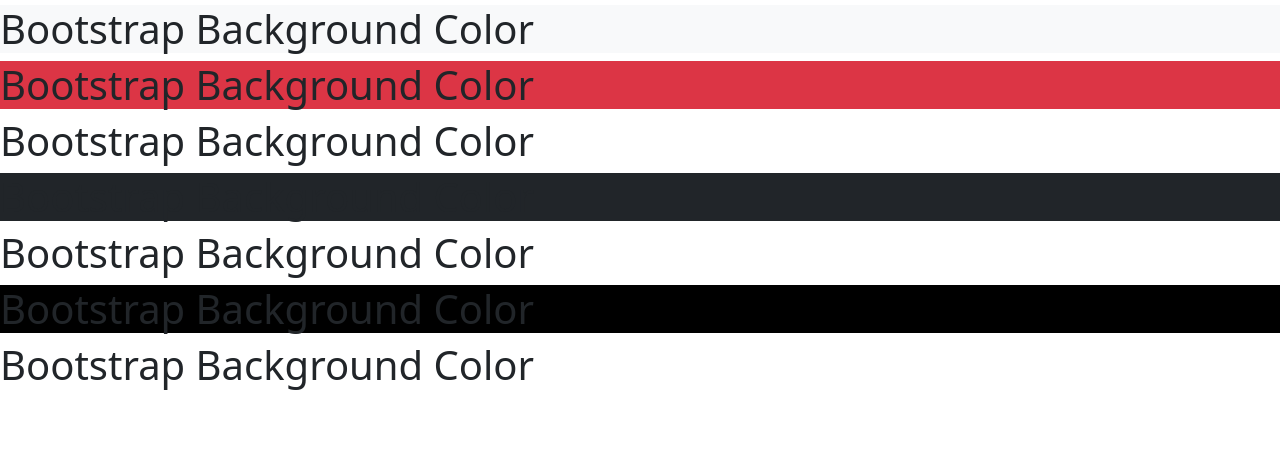
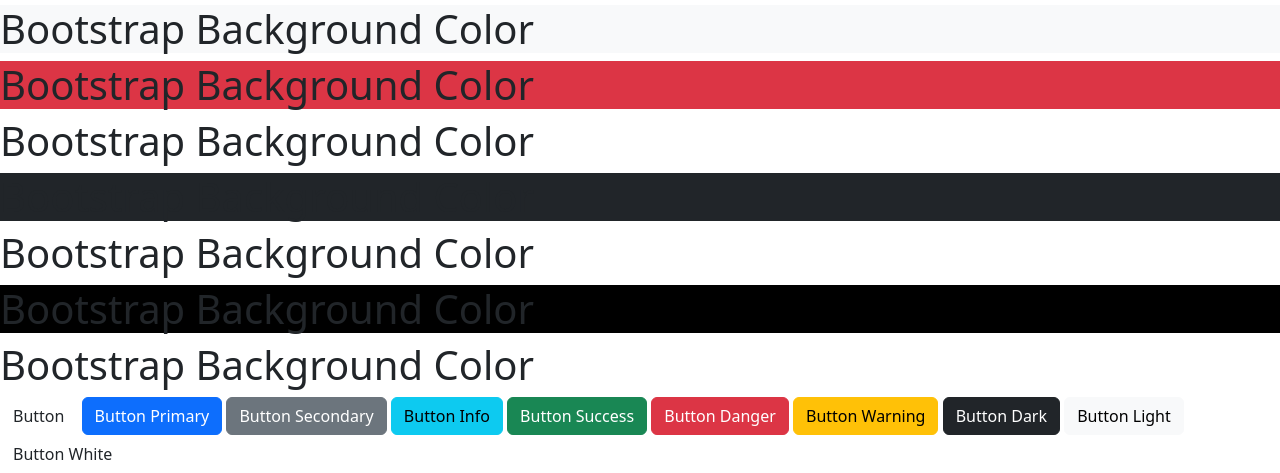
Before and after one commit to azharanowar/web-development, a plain HTML site: page milestone-3/day-14/index.html in a window 1280 px wide. Shown: the part 779-1252 px from the top of the page. Before the commit the page ends 1176 px from the top, so only its background shows below. Drawn offline with nearby package versions, Linux system fonts and the light colour scheme.

Commit message:
Bootstrap button practiced.

```diff
--- a/milestone-3/day-14/index.html
+++ b/milestone-3/day-14/index.html
@@ -31,6 +31,19 @@
     <h1 class="bg-black">Bootstrap Background Color</h1>
     <h1 class="bg-body">Bootstrap Background Color</h1>
 
+
+    <button class="btn">Button</button>
+    <button class="btn btn-primary">Button Primary</button>
+    <button class="btn btn-secondary">Button Secondary</button>
+    <button class="btn btn-info">Button Info</button>
+    <button class="btn btn-success">Button Success</button>
+    <button class="btn btn-danger">Button Danger</button>
+    <button class="btn btn-warning">Button Warning</button>
+    <button class="btn btn-dark">Button Dark</button>
+    <button class="btn btn-light">Button Light</button>
+    <button class="btn btn-white">Button White</button>
+
+
 <script src="https://cdn.jsdelivr.net/npm/bootstrap@5.2.0/dist/js/bootstrap.bundle.min.js" integrity="sha384-A3rJD856KowSb7dwlZdYEkO39Gagi7vIsF0jrRAoQmDKKtQBHUuLZ9AsSv4jD4Xa" crossorigin="anonymous"></script>
 </body>
 </html>
```
